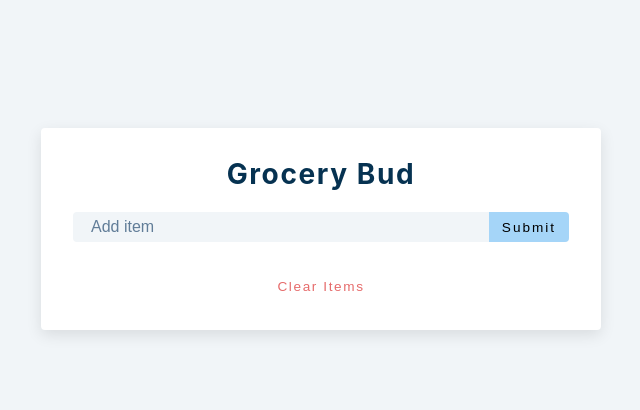
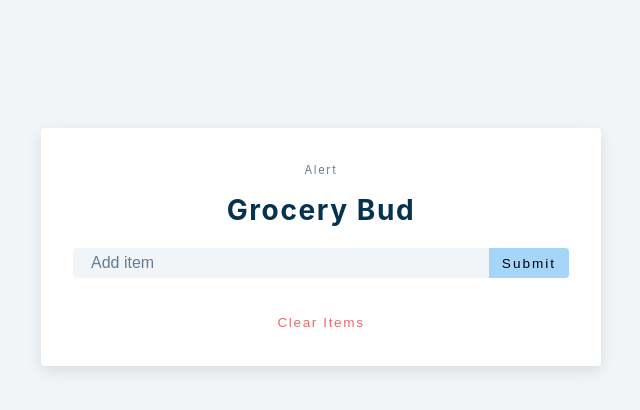
Before and after one commit to lilianlee0213/react-projects, a React (Create React App) app in the folder 10-grocery-bud/: page / in a window 1280 px wide. Shown: the top 410 px of the page, without its empty margins (319-959 px from the left). Built offline with nearby package versions, Linux system fonts and the light colour scheme; the HTML template or start-up script is replaced by a standard one.

Commit message:
render alert

```diff
--- a/10-grocery-bud/src/Alert.js
+++ b/10-grocery-bud/src/Alert.js
@@ -1,7 +1,7 @@
-import React, { useEffect } from 'react'
+import React, {useEffect} from 'react';
 
 const Alert = () => {
-  return <h2>alert component</h2>
-}
+	return <p className="alert">alert</p>;
+};
 
-export default Alert
+export default Alert;
--- a/10-grocery-bud/src/App.js
+++ b/10-grocery-bud/src/App.js
@@ -69,6 +69,7 @@ function App() {
 	};
 	return (
 		<section className="section-center">
+			<Alert />
 			<form onSubmit={handleSubmit} className="grocery-form">
 				<h3>grocery bud</h3>
 				<div className="form-control">
```
